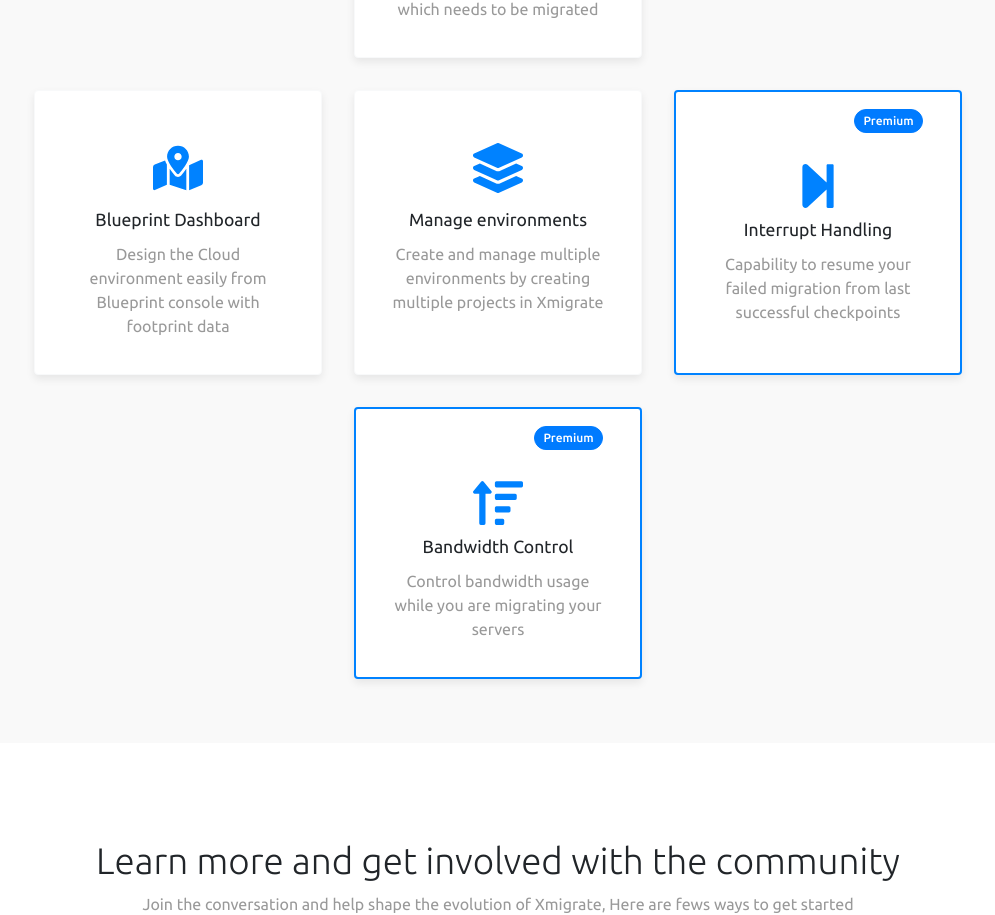
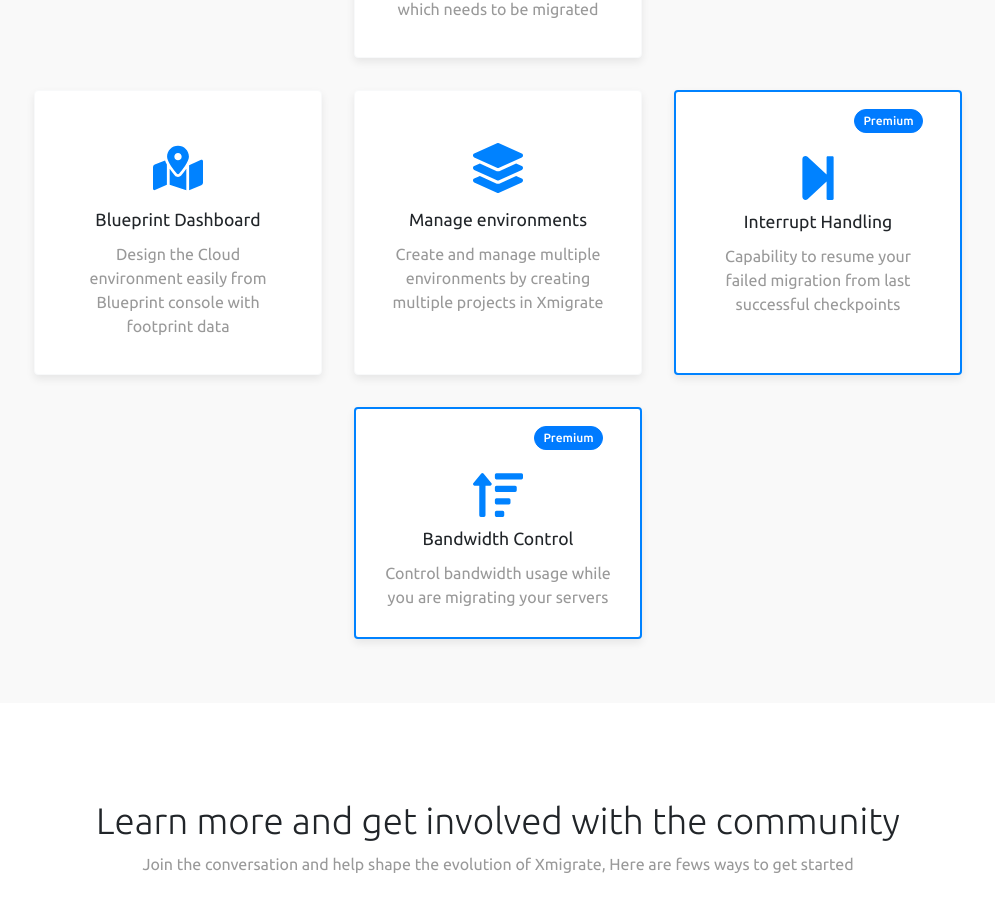
Before and after one commit to xmigrate/xmigrate.cloud, a React (Create React App) app: page / in a window 1280 px wide. Shown: the part 1894-2809 px from the top of the page, without its empty margins (142-1137 px from the left). Built offline with nearby package versions, Linux system fonts and the light colour scheme.

Commit message:
Commiting Padding Changes

```diff
--- a/src/pages/Landpage/Landpage.js
+++ b/src/pages/Landpage/Landpage.js
@@ -263,7 +263,7 @@ export default class Landpage extends Component {
                     <Row>
                         <Col md={{ span: 6, offset: 6 }}> <Button className="btn-premium" variant="primary" size="sm">Premium</Button></Col>
                       </Row>
-                  <Card.Body className="iconcard">
+                  <Card.Body className="iconcard premiumCardBody">
                     <div className="clicon p-2">
 
                     <Row>
@@ -283,7 +283,7 @@ export default class Landpage extends Component {
                        <Row>
                         <Col md={{ span: 6, offset: 6 }}> <Button className="btn-premium" variant="primary" size="sm">Premium</Button></Col>
                       </Row>
-                  <Card.Body className="iconcard">
+                  <Card.Body className="iconcard premiumCardBody">
                     <div className="clicon p-2">
 
                       <Row>
--- a/src/pages/Landpage/Landpage.scss
+++ b/src/pages/Landpage/Landpage.scss
@@ -117,4 +117,7 @@
     line-height: 14px;
     border-radius: 100px;
   }
+  .premiumCardBody{
+    padding: .75rem;
+  }
 }
```
Also changed, not shown: 10 other files (tests, documents, lock files or other folders).
